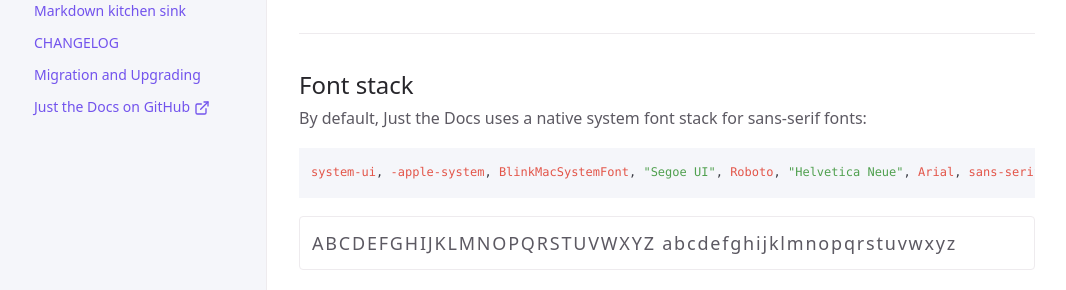
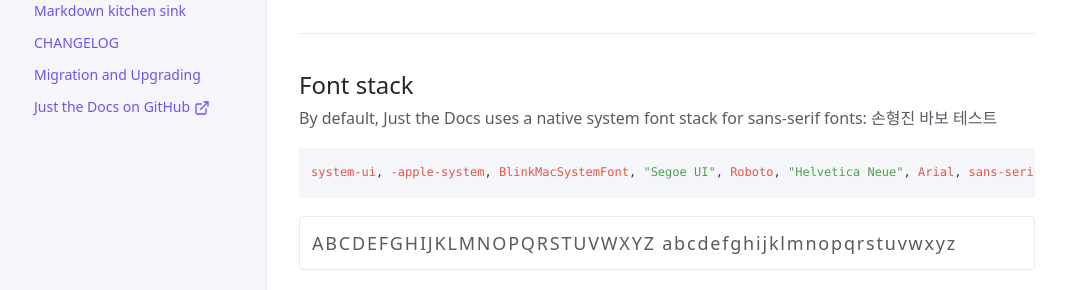
Before and after one commit to noanomal/noanomal.github.io, a Jekyll site: the page built from docs/ui-components/typography.md, in a window 1280 px wide and 900 px high. Shown: the part 369-659 px from the top of the window, without its empty margins (105-1171 px from the left). Built offline with Jekyll 4.4.1, drawn with Linux system fonts in a browser that asks for light colours; cached includes are drawn as plain includes.

Commit message:
update 01

````diff
--- a/docs/ui-components/typography.md
+++ b/docs/ui-components/typography.md
@@ -18,6 +18,7 @@ nav_order: 1
 ## Font stack
 
 By default, Just the Docs uses a native system font stack for sans-serif fonts:
+손형진 바보 테스트
 
 ```scss
 system-ui, -apple-system, BlinkMacSystemFont, "Segoe UI", Roboto, "Helvetica Neue", Arial, sans-serif, "Segoe UI Emoji"
````
